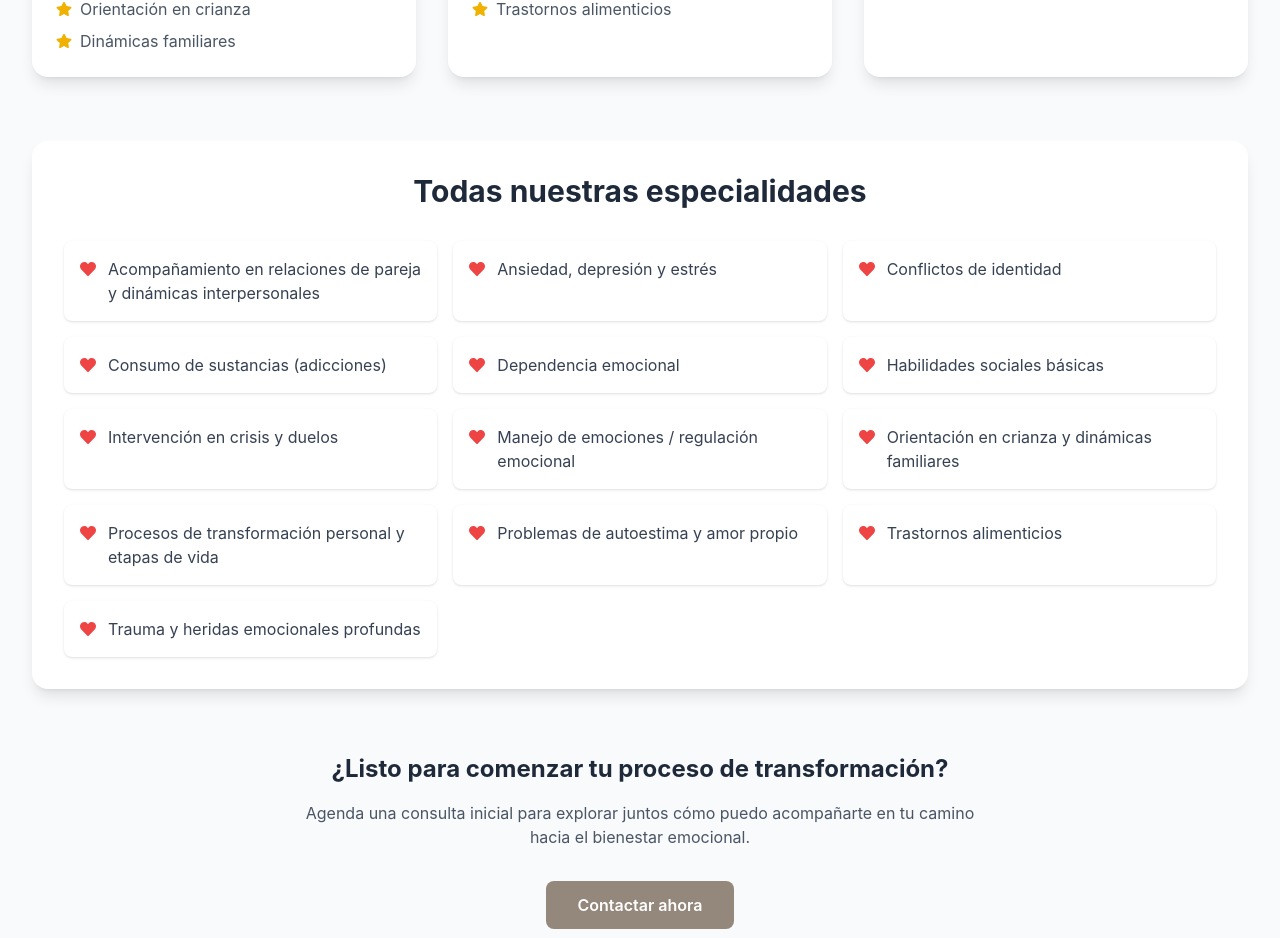
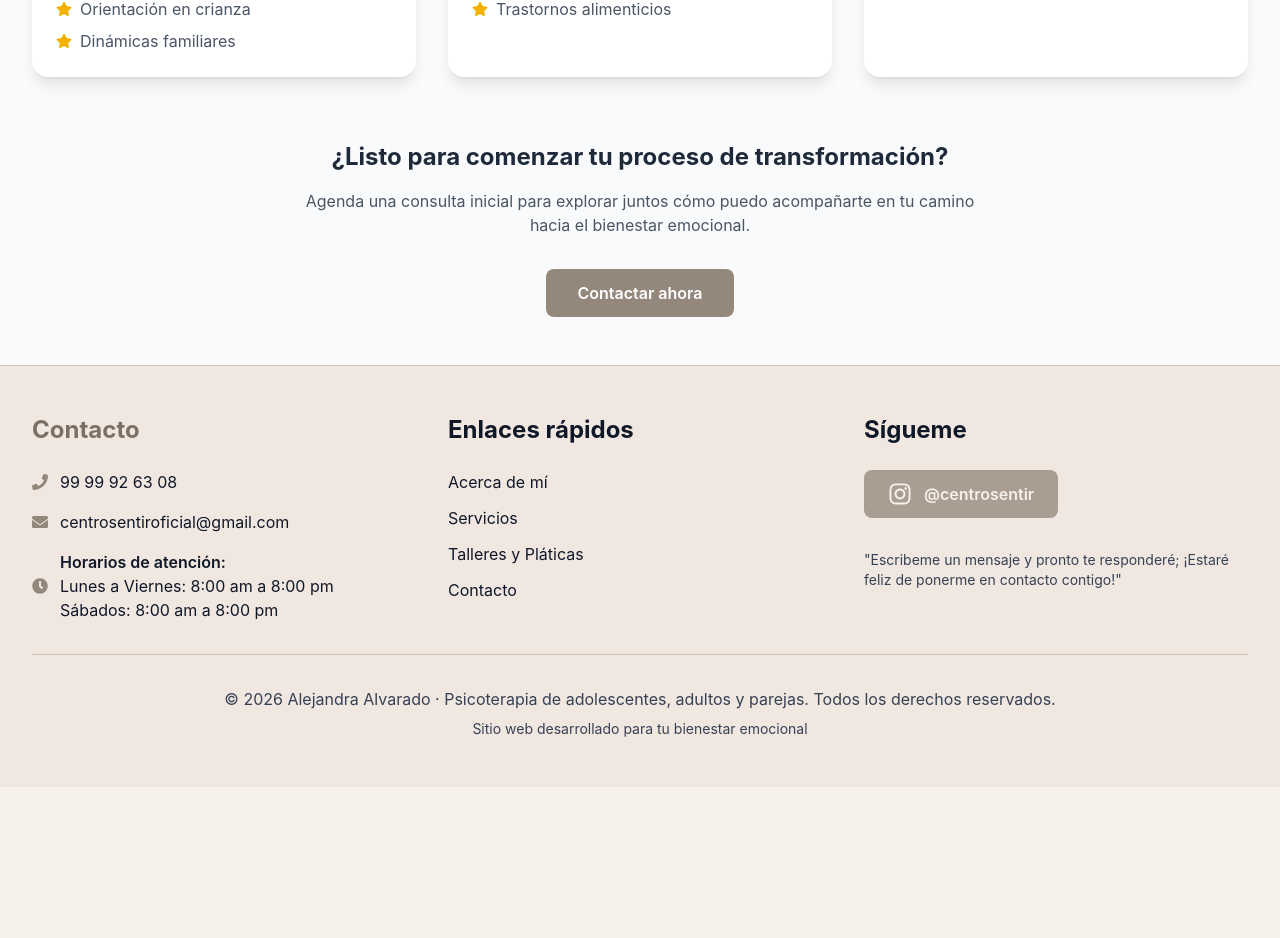
Before and after one commit to isaacsolis2000/centrosentir-app-demo, a React (Vite) app: page /servicios in a window 1280 px wide. Shown: the part 1054-1992 px from the top of the page. After the commit the page ends 1841 px from the top, so only its background shows below. Built offline with nearby package versions, Linux system fonts and the light colour scheme.

Commit message:
Update ServicesPage.tsx

```diff
--- a/src/presentation/pages/ServicesPage.tsx
+++ b/src/presentation/pages/ServicesPage.tsx
@@ -166,7 +166,7 @@ const ServicesPage: React.FC = () => {
           ))}
         </div>
 
-        <div className="bg-white rounded-2xl p-8 mb-16 shadow-lg" data-aos="fade-up">
+        {/* <div className="bg-white rounded-2xl p-8 mb-16 shadow-lg" data-aos="fade-up">
           <style>{`
             .heart-anim { color: #ef4444; display: inline-block; animation: heartColor 3s ease-in-out infinite; transform-origin: center; }
             @keyframes heartColor {
@@ -193,7 +193,7 @@ const ServicesPage: React.FC = () => {
               </div>
             ))}
           </div>
-        </div>
+        </div> */}
 
         <div className="text-center">
           <h2 className="text-2xl font-bold text-gray-800 mb-4">
```
